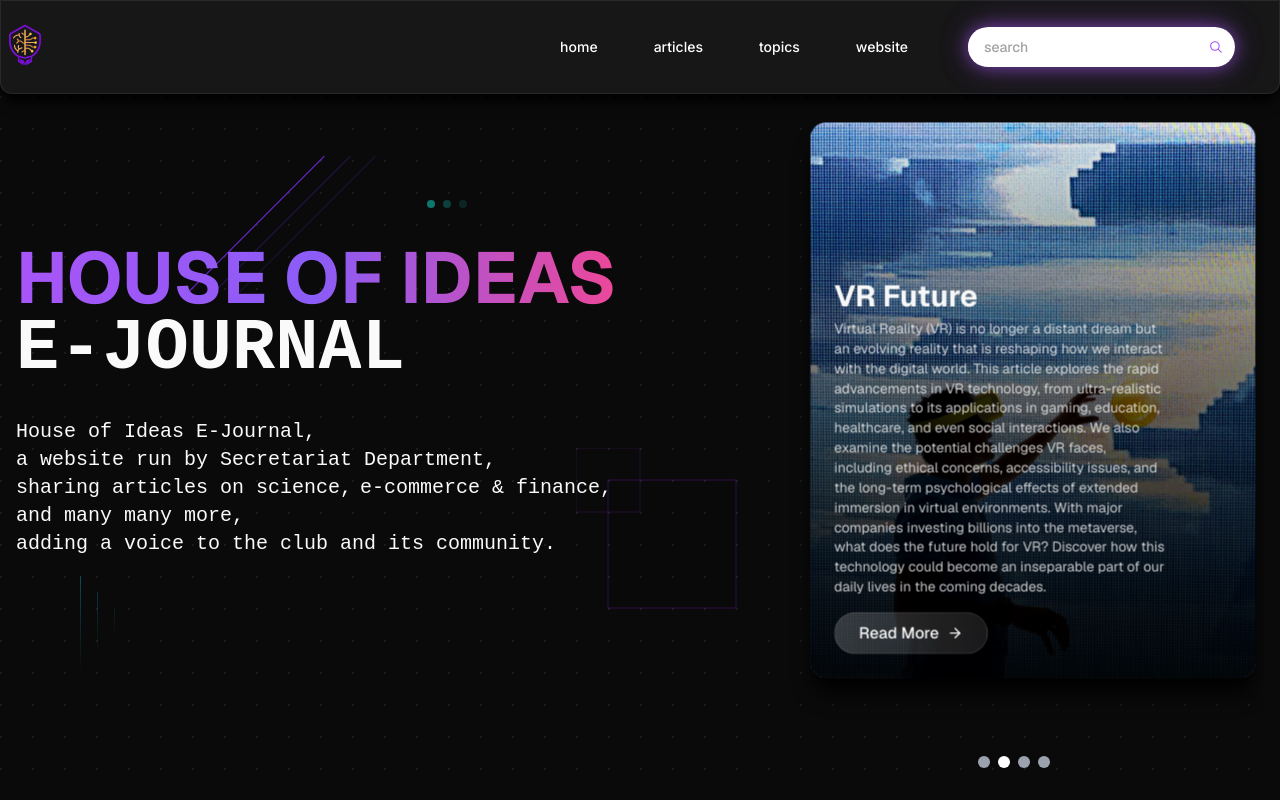
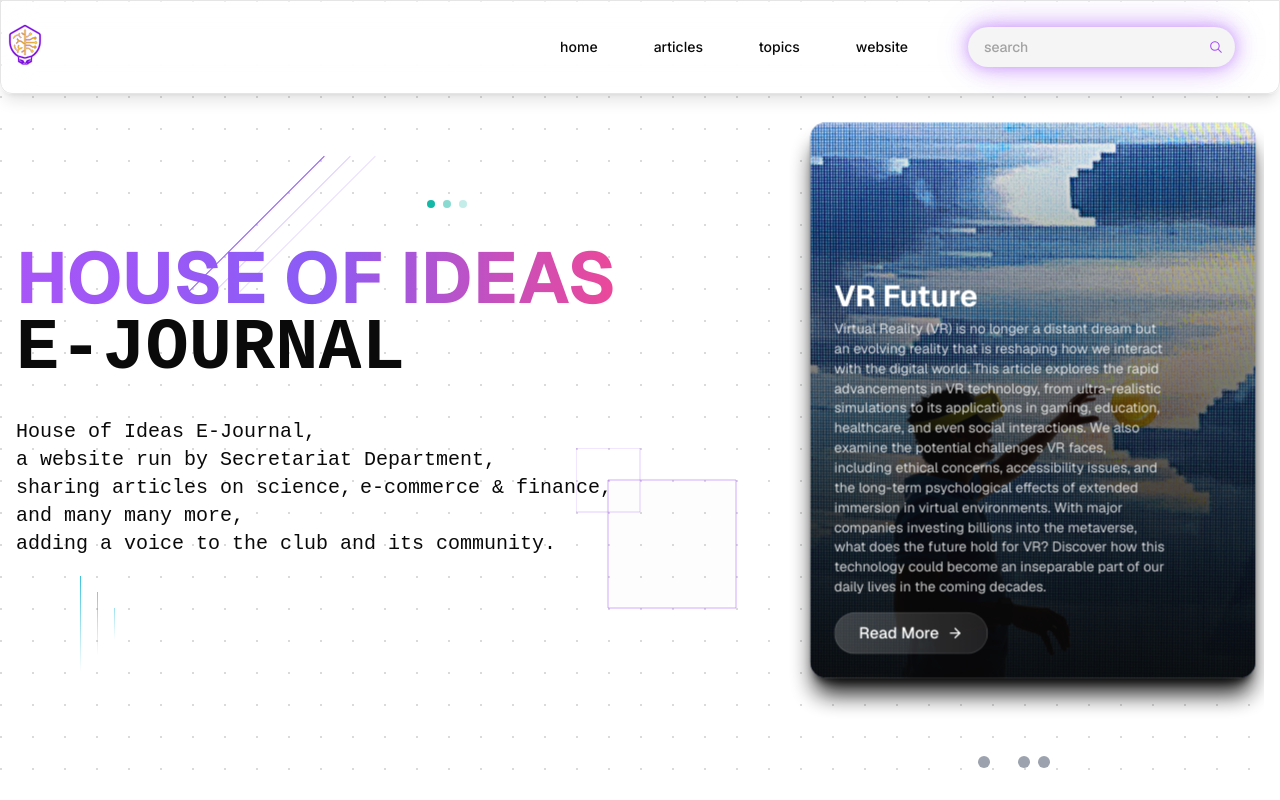
Before and after one commit to bilelBoulhia/hi-articles, a Next.js app: page / in a window 1280 px wide. Shown: the top 800 px of the page. Built offline with nearby package versions, Linux system fonts and the light colour scheme.

Commit message:
finishing the hero

```diff
--- /dev/null
+++ b/app/(main page)/page.tsx
@@ -0,0 +1,10 @@
+'use client'
+import Hero from "@/app/(main page)/sections/hero";
+
+export default  function Home() {
+  return (
+      <div className="flex flex-col w-full h-full">
+          <Hero/>
+      </div>
+  );
+}
--- a/app/page.tsx
+++ b/app/(main page)/sections/hero.tsx
@@ -1,12 +1,10 @@
-'use client'
+import img2 from "@/app/assets/img2.png";
+import img1 from "@/app/assets/img1.jpg";
+import img3 from "@/app/assets/img3.png";
+import img4 from "@/app/assets/img4.png";
 import WordTransform from "@/components/ui/animated-headingV2";
 import { motion } from "motion/react";
 import Carousel from "@/components/ui/Carousel";
-import img1 from "@/app/assets/img1.jpg"
-import img2 from "@/app/assets/img2.png"
-import img3 from "@/app/assets/img3.png"
-import img4 from "@/app/assets/img4.png"
-
 
 const paragraph= 'House of Ideas E-Journal, a website run by Secretariat Department, sharing articles on science, e-commerce & finance, and many many more, adding a voice to the club and its community.'
 
@@ -54,11 +52,8 @@ const articles = [
     could the DEEP SEEK R1 be a game-changer for the future of automation?`
     }
 ];
-
-
-export default  function Home() {
+export  default function Hero(){
     return (
-      <>
         <div
             className="flex justify-center items-center lg:flex-row  w-full relative flex-col px-4">
 
@@ -107,7 +102,7 @@ export default  function Home() {
                             }}
                             transition={{
                                 duration: 0.8,
-                                  delay: index * 0.5 *0.8,
+                                delay: index * 0.5 * 0.8,
                                 ease: [0.2, 0.65, 0.3, 0.9],
                             }}
                         >
@@ -126,8 +121,5 @@ export default  function Home() {
             </motion.div>
 
         </div>
-
-
-      </>
-  );
+    )
 }
--- a/app/layout.tsx
+++ b/app/layout.tsx
@@ -32,7 +32,7 @@ export default function RootLayout({
       <ThemeProvider
           attribute="class"
 
-          defaultTheme='dark'
+          defaultTheme='light'
           enableSystem
           disableTransitionOnChange
       >
--- a/app/sections/Header.tsx
+++ b/app/sections/Header.tsx
@@ -5,10 +5,10 @@ import React, {useState} from "react";
 import SearchModal from "@/components/search-modal";
 
 export default function Header(){
-    const [searchQuery, setSearchQuery] = useState("");
-    const handleSearchQuery = function (searchQuery: string) {
-        setSearchQuery(searchQuery);
-    }
+    // const [searchQuery, setSearchQuery] = useState("");
+    // const handleSearchQuery = function (searchQuery: string) {
+    //     setSearchQuery(searchQuery);
+    // }
     return (
         <header className="fixed top-0 flex justify-between items-center left-0 right-0 z-50 dark:bg-neutral-900 border dark:border-gray-500/20 backdrop-blur-lg py-1 px-2  rounded-b-xl shadow-lg dark:shadow-black">
             <NewHiIcon className='w-[2rem]' animate={true}/>
```
Also changed, not shown: app/(main page)/sections/main-content.tsx (added). Lines whose indentation alone changed are shown as unchanged.
